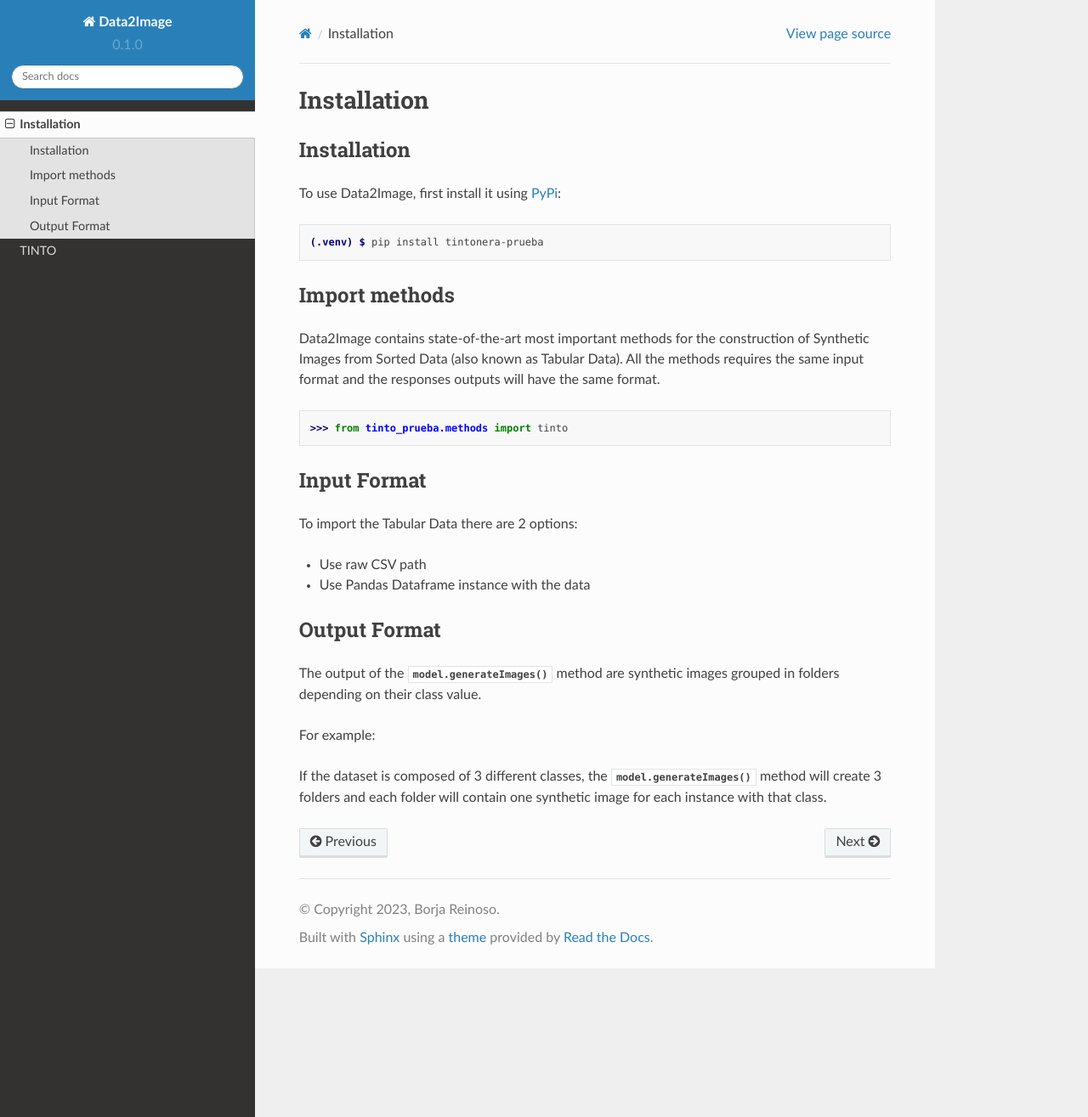
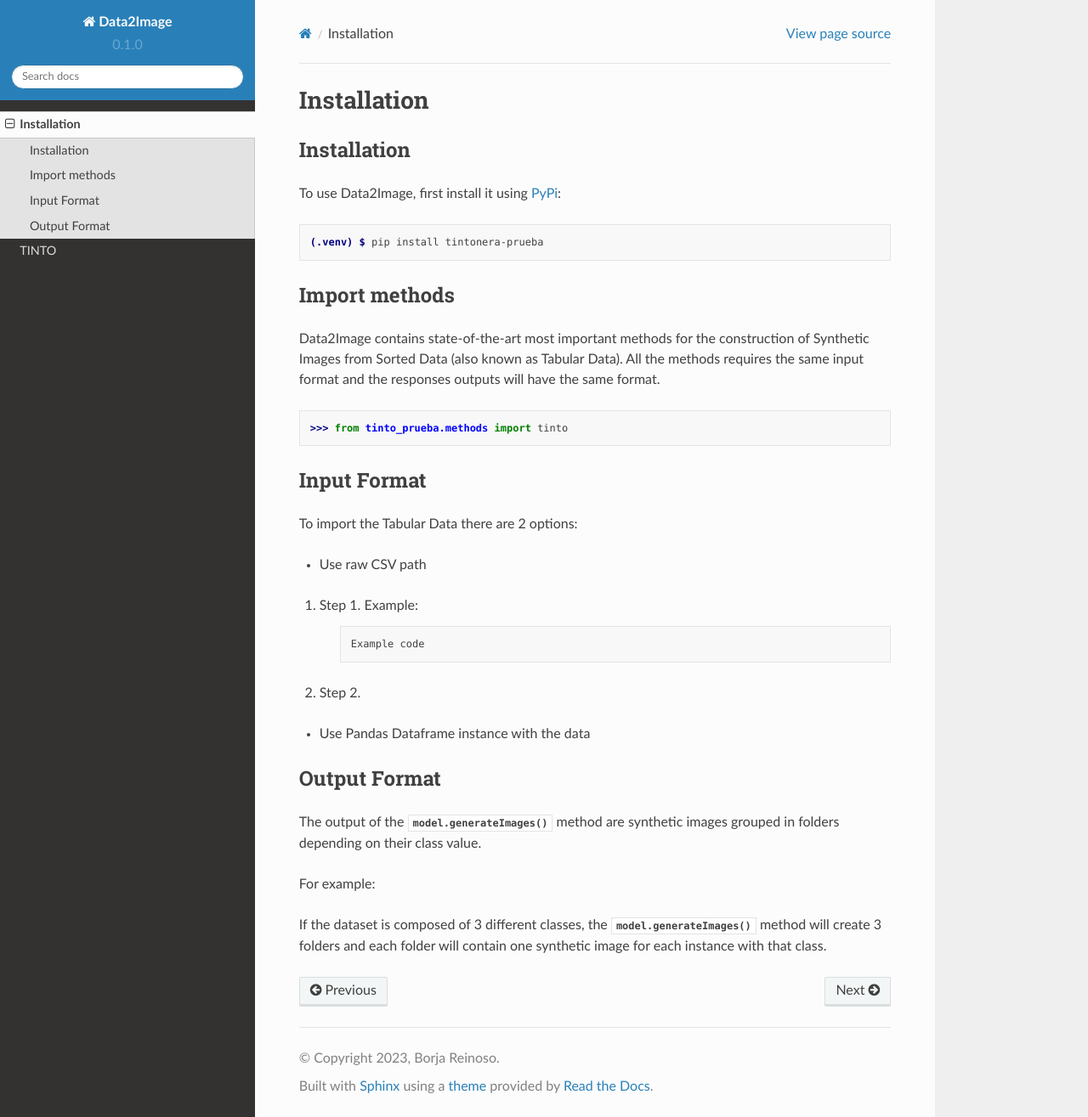
Before and after one commit to oeg-upm/TINTOlib-Documentation, a Sphinx documentation site: the page built from docs/source/installation.rst, in a window 1280 px wide and 1315 px high. Shown: the whole window at 85% size. Built offline with Sphinx 7.4.7 and the Read the Docs theme 2.0.0, drawn with Linux system fonts in a browser that asks for light colours; pages that are not in the unit, such as notebooks, are missing from menus.

Commit message:
Update installation.rst

```diff
--- a/docs/source/installation.rst
+++ b/docs/source/installation.rst
@@ -24,6 +24,14 @@
 To import the Tabular Data there are 2 options:
 
 * Use raw CSV path
+#. Step 1. Example:
+
+    .. code-block:: bash
+
+      Example code
+
+#. Step 2.
+
 * Use Pandas Dataframe instance with the data
 
 Output Format
```
